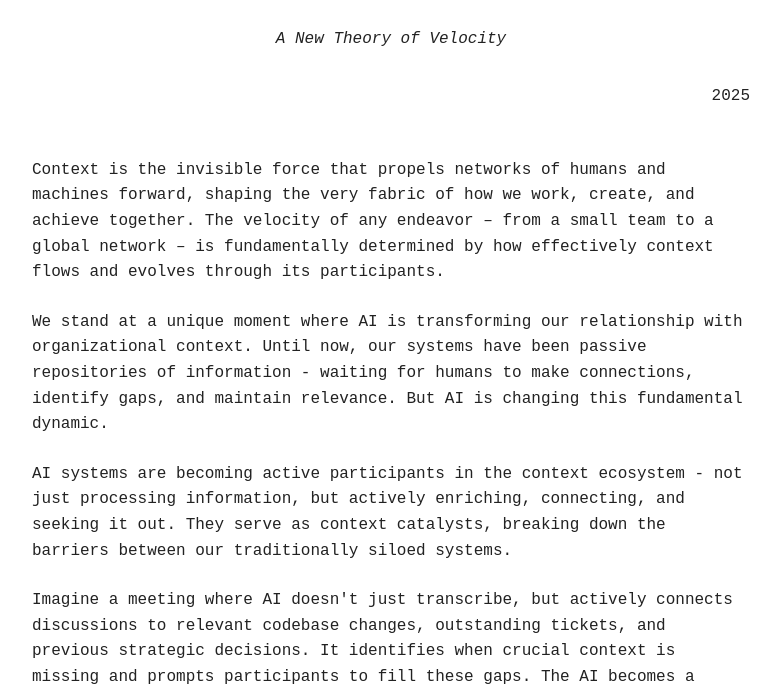
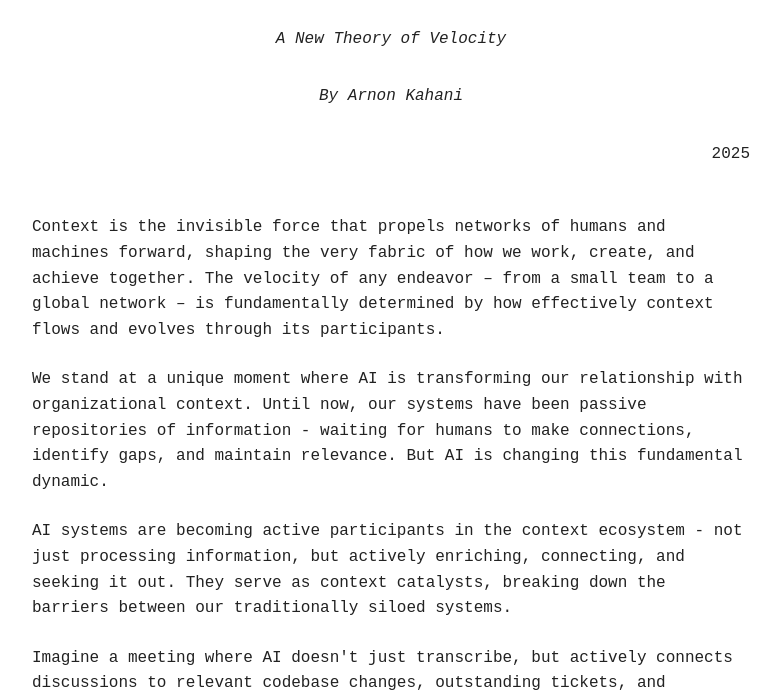
Before and after one commit to muninn-huginn/context, a plain HTML site: page index.html in a window 1280 px wide. Shown: the part 119-811 px from the top of the page, without its empty margins (249-1030 px from the left). Drawn offline with Linux system fonts and the light colour scheme.

Commit message:
feat: add name

```diff
--- a/index.html
+++ b/index.html
@@ -410,6 +410,7 @@
     <div class="document">
       <h1>The Context Flow Manifesto</h1>
       <div class="subtitle">A New Theory of Velocity</div>
+      <div class="author" style="text-align: center; margin-bottom: 2rem; font-style: italic;">By Arnon Kahani</div>
       <div class="date">2025</div>
 
       <p>Context is the invisible force that propels networks of humans and machines forward, shaping the very fabric of how we work, create, and achieve together. The velocity of any endeavor – from a small team to a global network – is fundamentally determined by how effectively context flows and evolves through its participants.</p>
```
